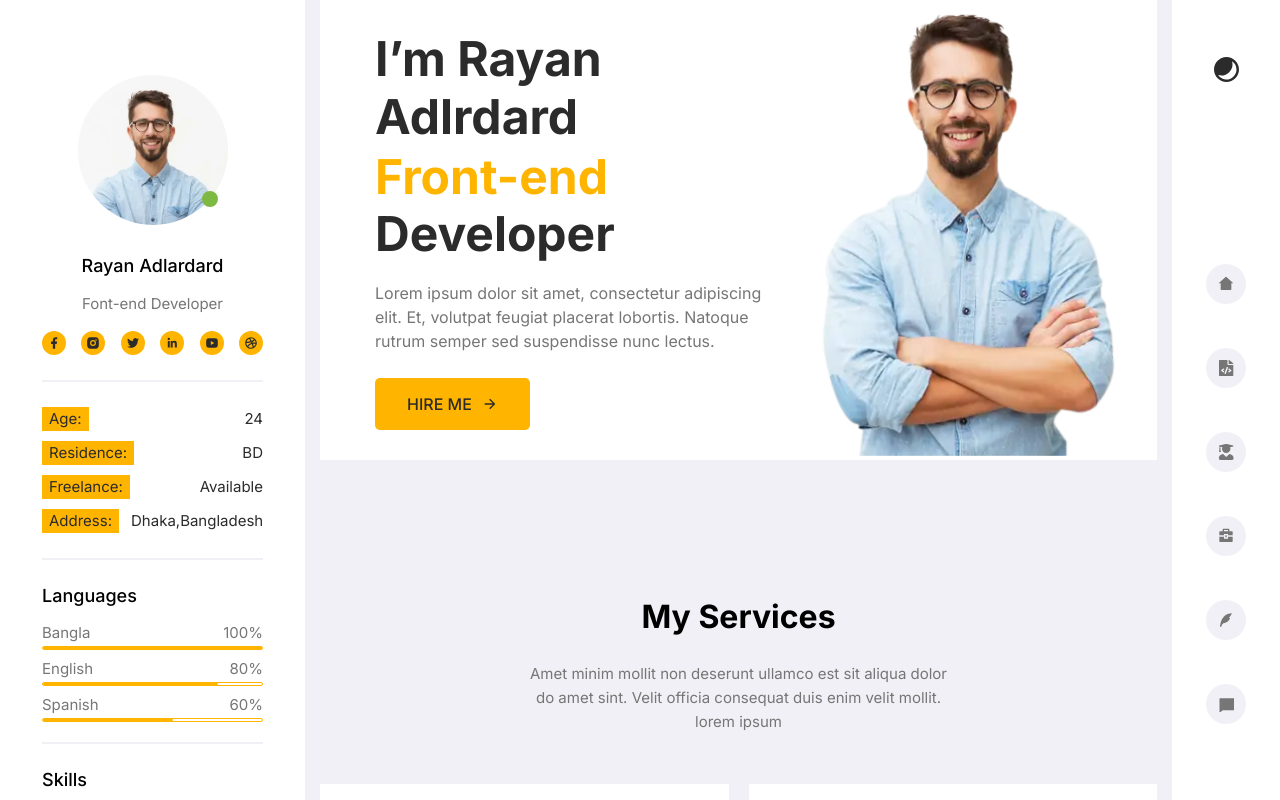
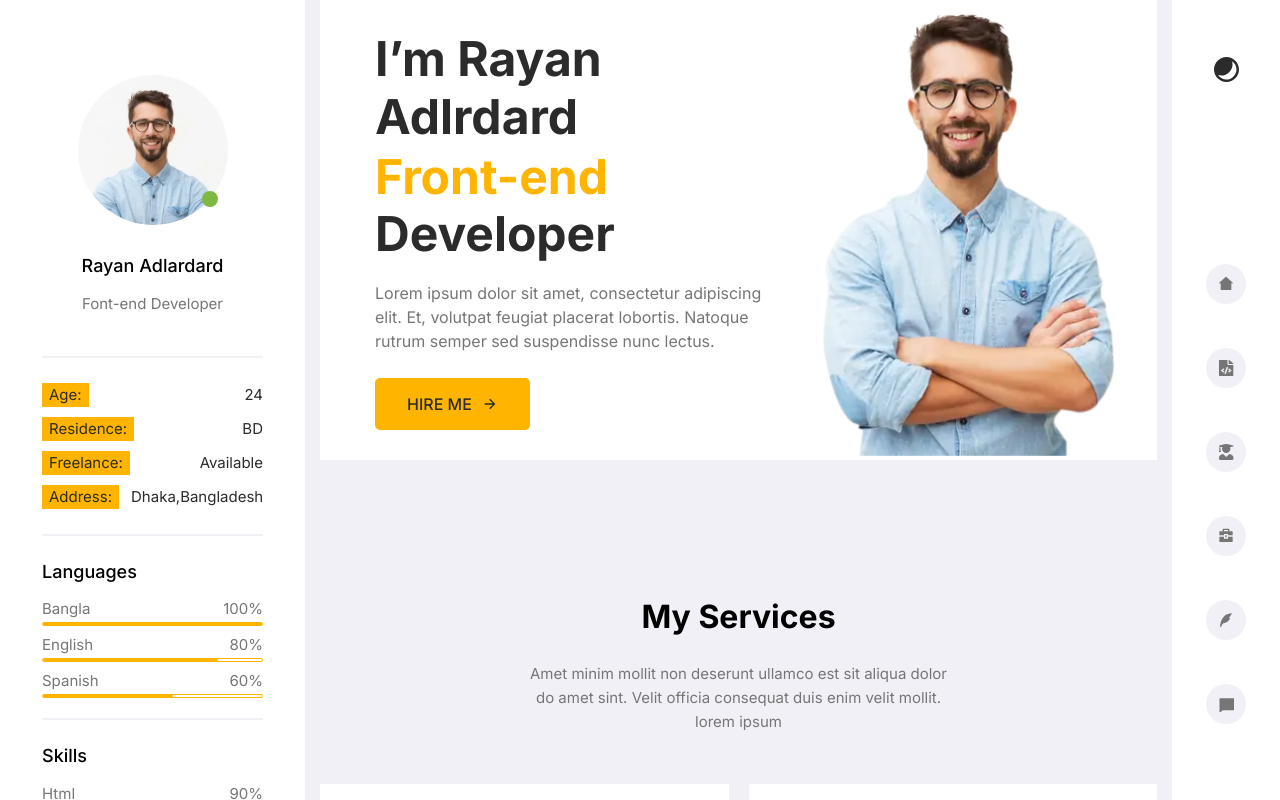
Before and after one commit to adastion/adastion-portfolio-start-project, a React app: page / in a window 1280 px wide. Shown: the top 800 px of the page. Built offline with nearby package versions, Linux system fonts and the light colour scheme.

Commit message:
BurgerButton

```diff
--- a/src/App.tsx
+++ b/src/App.tsx
@@ -6,8 +6,11 @@ import { Profile } from './layout/sideBar/SideBar'
 import { theme } from './styles/Theme'
 import { Footer } from './layout/footer/Footer'
 import { Main } from './layout/main/Main'
+import { useState } from 'react'
 
 export const App: React.FC = () => {
+  const [visibleProfile, setVisibleProfile] = useState(false)
+
   return (
     <AppStyled className='App'>
       <Profile />
--- /dev/null
+++ b/src/components/menu/BurgerButton.ts
@@ -0,0 +1,74 @@
+import styled, { css } from 'styled-components'
+import { theme } from '../../styles/Theme'
+
+type BurgerButtonPropsType = {
+  close?: boolean
+}
+
+export const BurgerButton = styled.button<BurgerButtonPropsType>`
+  position: relative;
+  top: 35px;
+  left: 30px;
+  width: 30px;
+  height: 20px;
+  cursor: pointer;
+  align-items: center;
+  justify-content: center;
+  display: none;
+  z-index: 2;
+
+  & span {
+    display: inline-block;
+    width: 100%;
+    height: 2px;
+    background: ${theme.colors.secondaryBg};
+    opacity: 1;
+  }
+
+  &::before,
+  &::after {
+    content: '';
+    position: absolute;
+    height: 2px;
+    width: 100%;
+    background: ${theme.colors.secondaryBg};
+    transition: all 0.1s ease-in;
+    z-index: 5;
+  }
+
+  &::before {
+    transform: translateY(-8px);
+  }
+
+  &::after {
+    transform: translateY(8px);
+  }
+
+  ${props =>
+    props.close &&
+    css<BurgerButtonPropsType>`
+      & span {
+        opacity: 0;
+      }
+
+      &::before {
+        transform: rotate(45deg) translateY(0);
+        transform-origin: center;
+      }
+
+      &::after {
+        transform: rotate(-45deg) translateY(0);
+        transform-origin: cenetr;
+      }
+    `}
+
+  @media ${theme.media.bigDesktop} {
+    display: flex;
+  }
+
+  @media ${theme.media.desktop} {
+    & + * {
+      margin-top: 45px;
+    }
+  }
+`
--- a/src/layout/header/banner/Banner.tsx
+++ b/src/layout/header/banner/Banner.tsx
@@ -8,13 +8,14 @@ import { theme } from '../../../styles/Theme'
 import myPhoto from './../../../assets/images/your_Image_1.png'
 import myPhotoWebp from './../../../assets/images/your_Image_1.webp'
 import { S } from './Banner_Styles'
+import { BurgerButton } from './../../../components/menu/BurgerButton'
 
 export const Banner = () => {
   return (
     <S.Banner>
-      <button>
+      <BurgerButton>
         <span></span>
-      </button>
+      </BurgerButton>
       <FlexWrapper gap={'30px 10px'} justify={'space-between'} align={'center'}>
         <FlexWrapper direction={'column'} align={'start'} padding={'25px'}>
           <SectionTitle margin={'2px'} size={'48px'} transform>
--- a/src/layout/header/banner/Banner_Styles.ts
+++ b/src/layout/header/banner/Banner_Styles.ts
@@ -9,70 +9,6 @@ const Banner = styled.section`
   background: ${theme.colors.primaryBg || '#F0F0F6'};
   color: ${theme.colors.primary};
   padding: 0 30px;
-
-  & button {
-    position: relative;
-    top: 35px;
-    left: 30px;
-    width: 30px;
-    height: 20px;
-    cursor: pointer;
-    display: flex;
-    align-items: center;
-    justify-content: center;
-    display: none;
-
-    & span {
-      display: inline-block;
-      width: 100%;
-      height: 2px;
-      background: ${theme.colors.secondaryBg};
-    }
-
-    &::before,
-    &::after {
-      content: '';
-      position: absolute;
-      height: 2px;
-      width: 100%;
-      background: ${theme.colors.secondaryBg};
-      transition: all 0.1s ease-in;
-    }
-
-    &::before {
-      transform: translateY(-8px);
-    }
-
-    &::after {
-      transform: translateY(8px);
-    }
-
-    &:hover {
-      & span {
-        z-index: -1;
-      }
-
-      &::before {
-        transform: rotate(45deg) translateY(0);
-        transform-origin: center;
-      }
-
-      &::after {
-        transform: rotate(-45deg) translateY(0);
-        transform-origin: cenetr;
-      }
-    }
-
-    @media ${theme.media.bigDesktop} {
-      display: flex;
-    }
-
-    @media ${theme.media.desktop} {
-      & + * {
-        margin-top: 45px;
-      }
-    }
-  }
 
   & > ${FlexWrapper} {
     & > ${FlexWrapper} {
--- a/src/layout/sideBar/SideBar.tsx
+++ b/src/layout/sideBar/SideBar.tsx
@@ -1,4 +1,4 @@
-import React from 'react'
+import React, { useState } from 'react'
 import { Button } from '../../components/Button'
 import { FlexWrapper } from '../../components/FlexWrapper'
 import { Icon } from '../../components/Icons/Icon'
@@ -11,6 +11,7 @@ import avatarProfileWebp from './../../assets/images/avatar_profile.webp'
 import { S } from './SideBar_Styles'
 import { ProgressBar } from './progressBar/ProgressBar'
 import { SocialNetwork } from './socialNetwork/SocialNetwork'
+import { BurgerButton } from '../../components/menu/BurgerButton'
 
 const listData = {
   languages: [
@@ -73,8 +74,17 @@ const listData = {
 }
 
 export const Profile: React.FC = () => {
+  const [isOpen, setIsOpen] = useState(false)
+  let openClose = () => {
+    setIsOpen(!isOpen)
+  }
+
   return (
-    <S.ProfileStyled>
+    <S.Profile isOpen>
+      <S.Content>
+        <BurgerButton close>
+          <span></span>
+        </BurgerButton>
         <FlexWrapper direction={'column'} align={'stretch'}>
           <S.InfoCell>
             <FlexWrapper direction='column' align='center'>
@@ -218,6 +228,7 @@ export const Profile: React.FC = () => {
             <Icon size={'14'} iconId={'download'} />
           </Button>
         </FlexWrapper>
-    </S.ProfileStyled>
+      </S.Content>
+    </S.Profile>
   )
 }
--- a/src/layout/sideBar/SideBar_Styles.ts
+++ b/src/layout/sideBar/SideBar_Styles.ts
@@ -2,6 +2,11 @@ import styled, { css } from 'styled-components'
 import { Button } from '../../components/Button'
 import { Picture } from '../../components/Picture'
 import { theme } from '../../styles/Theme'
+import { BurgerButton } from './../../components/menu/BurgerButton'
+
+type ProfilePropsType = {
+  isOpen?: boolean
+}
 
 type InfoCellPropsType = {
   profile?: boolean
@@ -12,11 +17,30 @@ type ProgressBarPropsType = {
   percent: number
 }
 
-const ProfileStyled = styled.aside`
+const Profile = styled.aside<ProfilePropsType>`
+  @media ${theme.media.bigDesktop} {
+    position: absolute;
+    left: -110vw;
+  }
+
+  ${props =>
+    props.isOpen &&
+    css<ProfilePropsType>`
+      @media ${theme.media.bigDesktop} {
+        top: 0;
+        left: 0;
+        right: 0;
+        bottom: 0;
+        z-index: 5;
+        backdrop-filter: brightness(0.5);
+      }
+    `}
+`
+
+const Content = styled.div`
   background: ${theme.colors.primaryBg};
   max-width: 305px;
   width: 100%;
-  height: 100%;
   padding: 50px 42px 25px;
 
   & ul {
@@ -29,15 +53,21 @@ const ProfileStyled = styled.aside`
     }
   }
 
+  & button {
+    z-index: 15;
+    top: -14px;
+    right: 0;
+    left: 90%;
+    display: none;
+  }
+
   @media ${theme.media.bigDesktop} {
-    position: absolute;
-    left: -110vw;
+    max-width: 375px;
 
-    &.active {
-      left: 0;
-      right: 0;
-      z-index: 3;
-    }
+
+  & ${BurgerButton} {
+    display: flex;
+  }
   }
 `
 
@@ -109,7 +139,8 @@ const InfoCell = styled.section<InfoCellPropsType>`
 `
 
 export const S = {
-  ProfileStyled,
+  Profile,
   ProgressBar,
   InfoCell,
+  Content,
 }
```
Also changed, not shown: src/components/InfoCell.ts (deleted, +0 -42 lines). Lines whose indentation alone changed are shown as unchanged.
